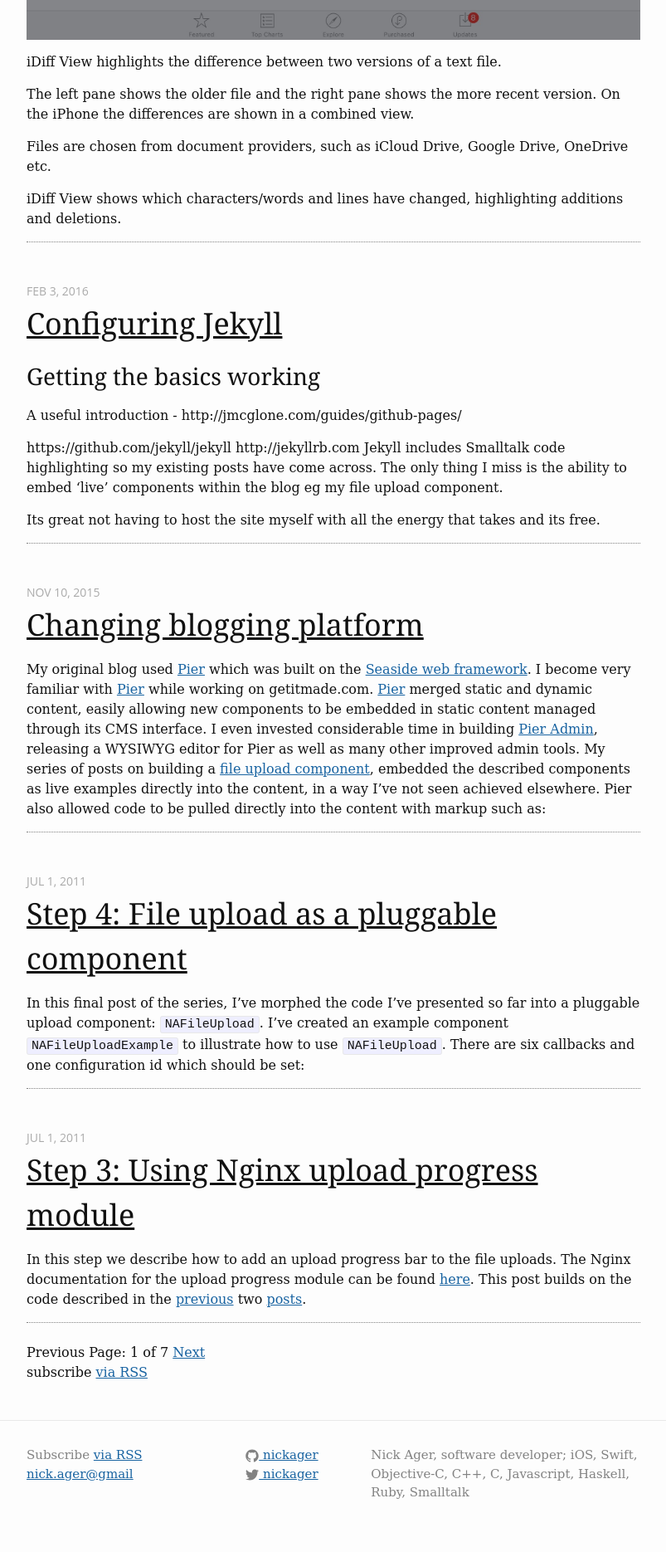
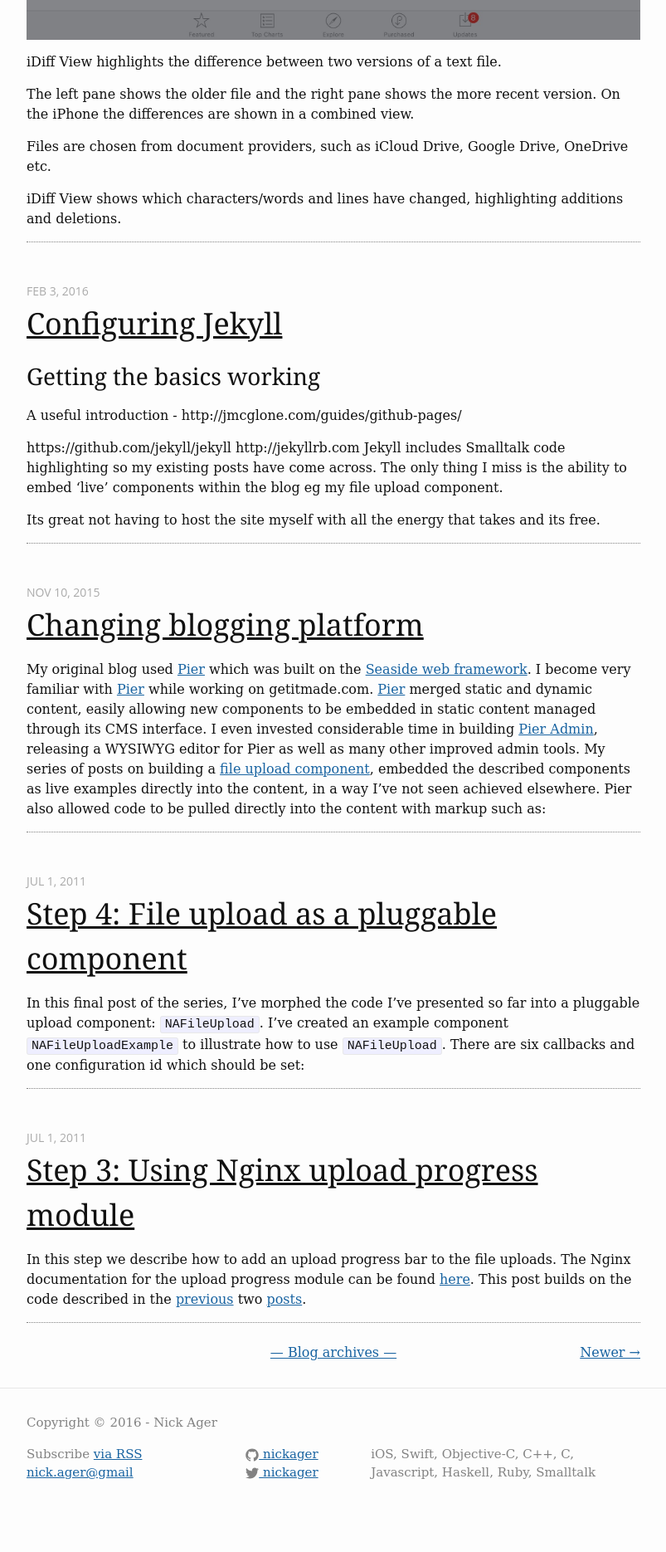
Before and after one commit to NickAger/nickager.github.io, a Jekyll site: the page built from index.html, in a window 1280 px wide. Shown: the part 715-2585 px from the top of the page at 83% size, without its empty margins (238-1041 px from the left). Built offline with Jekyll 4.4.1, drawn with Linux system fonts in a browser that asks for light colours; some web fonts are replaced; the list of posts is cut into pages by our own code; after the commit the page ends 2561 px from its top, so only the background shows below that.

Commit message:
footer improvements

```diff
--- a/_config.yml
+++ b/_config.yml
@@ -18,7 +18,7 @@ exclude: [vendor] # for travis - Travis bundles all gems in the vendor directory
 title: Nick Ager's blog
 email: nick.ager@gmail
 description: > # this means to ignore newlines until "baseurl:"
-  Nick Ager, software developer; iOS, Swift, Objective-C, C++, C, Javascript, Haskell, Ruby, Smalltalk
+  iOS, Swift, Objective-C, C++, C, Javascript, Haskell, Ruby, Smalltalk
 baseurl: "" # the subpath of your site, e.g. /blog
 url: "http://nickager.com" # the base hostname & protocol for your site
 twitter_username: nickager
--- a/_includes/footer.html
+++ b/_includes/footer.html
@@ -1,7 +1,7 @@
 <footer class="site-footer">
 
   <div class="wrapper">
-
+    <div class="footer-heading">Copyright © 2016 - Nick Ager</div>
     <div class="footer-col-wrapper">
       <div class="footer-col footer-col-1">
         <ul class="contact-list">
--- a/_sass/_layout.scss
+++ b/_sass/_layout.scss
@@ -394,3 +394,24 @@ a:hover.site-title {
     border-style: none none dotted;
   }
 }
+
+div.footer-heading {
+  font-size: 15px;
+  color: $grey-color;
+}
+
+div.pagination {
+//  margin: 0 10px;
+  position: relative;
+  text-align: center;
+
+  a.previous {
+    position: absolute;
+    left: 0;
+  }
+
+  a.next {
+    position: absolute;
+    right: 0;
+  }
+}
--- a/index.html
+++ b/index.html
@@ -17,18 +17,11 @@ layout: default
   <!-- Pagination links -->
   <div class="pagination">
     {% if paginator.previous_page %}
-      <a href="{{ paginator.previous_page_path }}" class="previous">Previous</a>
-    {% else %}
-      <span class="previous">Previous</span>
+      <a href="{{ paginator.previous_page_path }}" class="previous">← Older</a>
     {% endif %}
-    <span class="page_number ">Page: {{ paginator.page }} of {{ paginator.total_pages }}</span>
+    <a href="/blog">&mdash; Blog archives &mdash;</a>
     {% if paginator.next_page %}
-      <a href="{{ paginator.next_page_path }}" class="next">Next</a>
-    {% else %}
-      <span class="next ">Next</span>
+      <a href="{{ paginator.next_page_path }}" class="next">Newer →</a>
     {% endif %}
   </div>
-
-  <p class="rss-subscribe">subscribe <a href="{{ "/feed.xml" | prepend: site.baseurl }}">via RSS</a></p>
-
 </div>
```
Also changed, not shown: _posts/2016-02-03-New-blog-infrastructure.md (+2 -0 lines).
